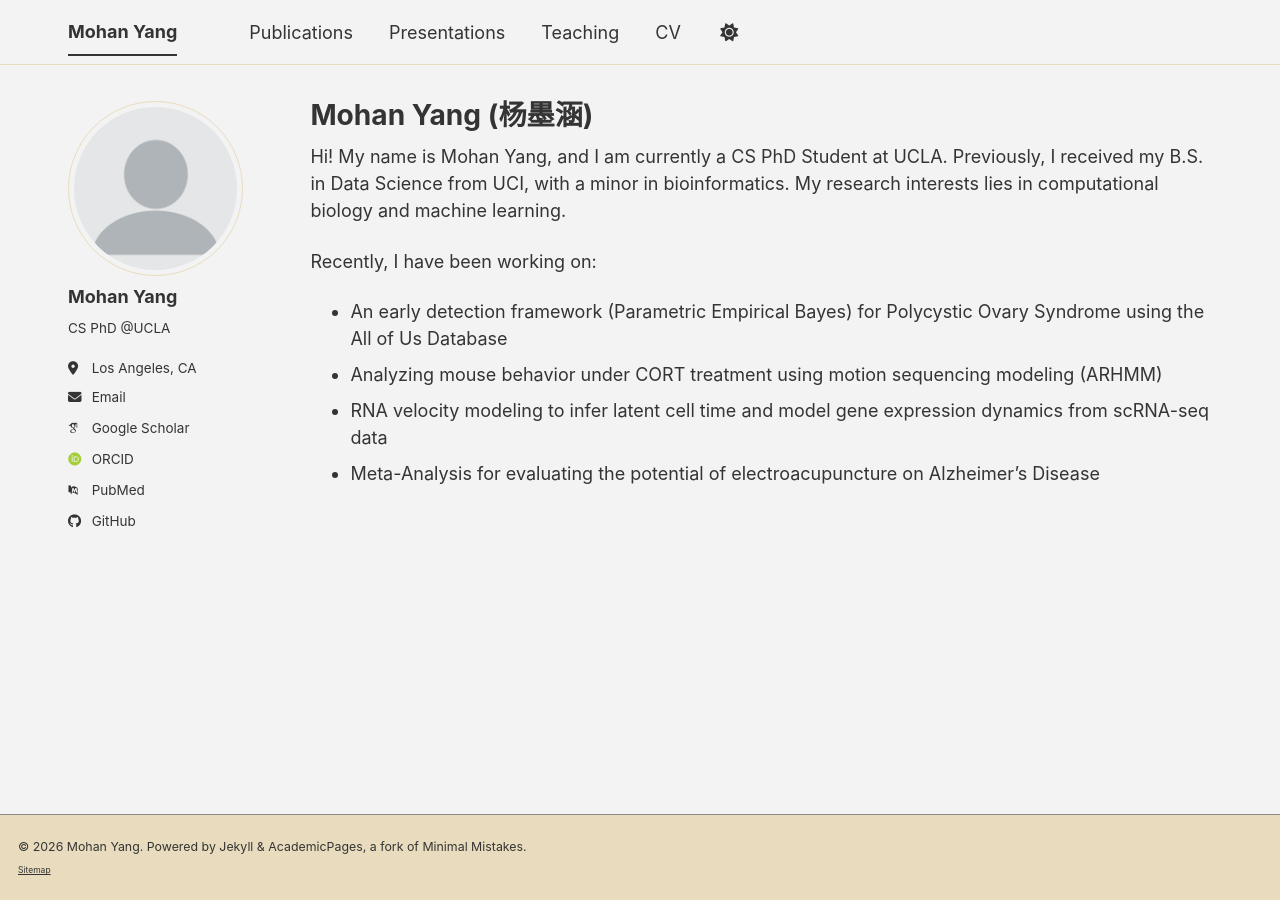
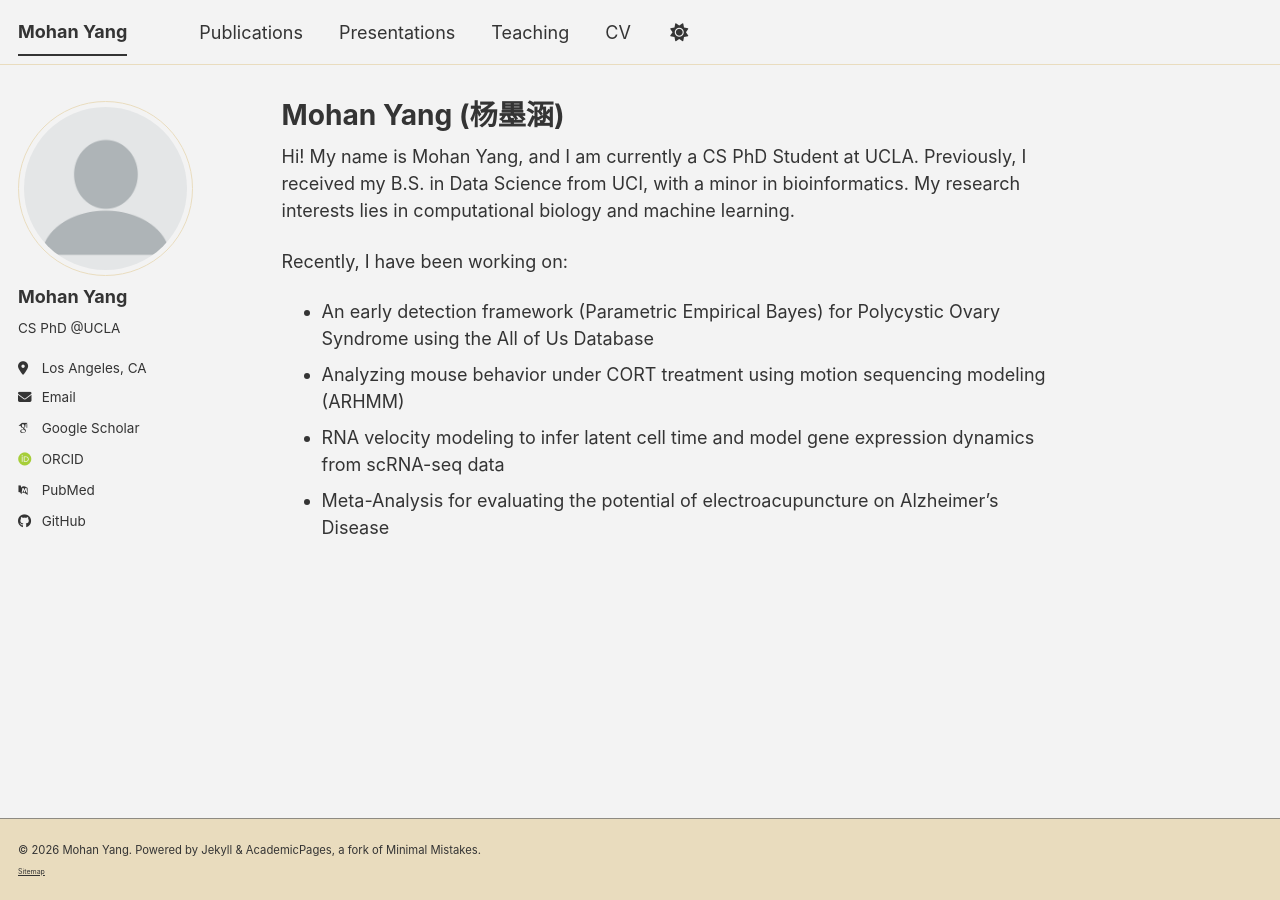
Before and after one commit to MohanYang03/mohanyang03.github.io, a Jekyll site: the page built from _pages/about.md, in a window 1280 px wide and 900 px high. Built offline with Jekyll 4.4.1, drawn with Linux system fonts in a browser that asks for light colours; some web fonts are replaced; a script bundle is joined from its source files by our own code; library files that are not in the unit come from our copies.

Commit message:
change scss

```diff
--- a/_sass/_themes.scss
+++ b/_sass/_themes.scss
@@ -53,11 +53,7 @@
 $medium                     : 768px !default;
 $medium-wide                : 900px !default;
 $large                      : 925px !default;
-$x-large                    : 1400px !default;
-
-/* Max width of the centered content column (masthead, #main, footer). Wider than
-   the legacy 925px default so the layout uses more of the screen on desktops. */
-$site-container-max-width   : 1180px !default;
+$x-large                    : 1280px !default;
 
 /* ==========================================================================
    Grid
@@ -74,7 +70,7 @@
     math: fluid,
     output: float,
     gutter-position: after,
-    container: $site-container-max-width,
+    container: $large,
     global-box-sizing: border-box,
 );
 
--- a/_sass/layout/_footer.scss
+++ b/_sass/layout/_footer.scss
@@ -35,7 +35,7 @@
     padding: 0 1em 1.25em;
 
     @include breakpoint($x-large) {
-      max-width: $site-container-max-width;
+      max-width: $x-large;
     }
   }
 
@@ -58,7 +58,7 @@
 
 .page__footer-copyright {
   font-family: $global-font-family;
-  font-size: $type-size-7;
+  font-size: $type-size-8;
   line-height: 1.55;
   max-width: 52em;
 
@@ -78,7 +78,7 @@
 
 .page__footer-meta {
   margin-top: 0.85em;
-  font-size: $type-size-7;
+  font-size: $type-size-8;
 
   a {
     text-decoration: underline;
@@ -97,7 +97,7 @@
     padding-top: 5px;
     padding-bottom: 5px;
     font-family: $sans-serif-narrow;
-    font-size: $type-size-6;
+    font-size: $type-size-7;
     text-transform: uppercase;
   }
 
--- a/_sass/layout/_page.scss
+++ b/_sass/layout/_page.scss
@@ -20,8 +20,7 @@
   @include breakpoint($large) {
     @include span(10 of 12 last);
     @include prefix(0.5 of 12);
-    /* Theme default suffix(2 of 12) reserved a large empty band on the right */
-    @include suffix(0 of 12);
+    @include suffix(2 of 12);
   }
 
   .page__inner-wrap {
```
